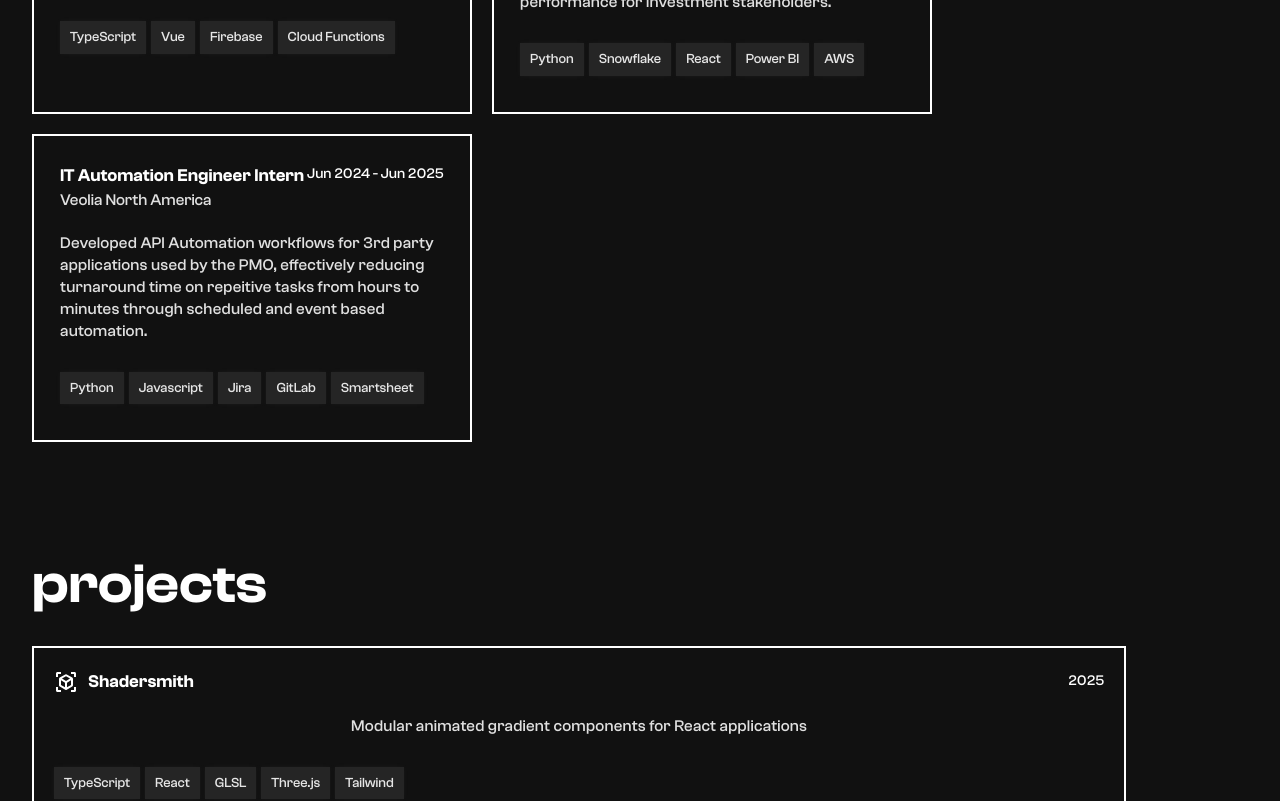
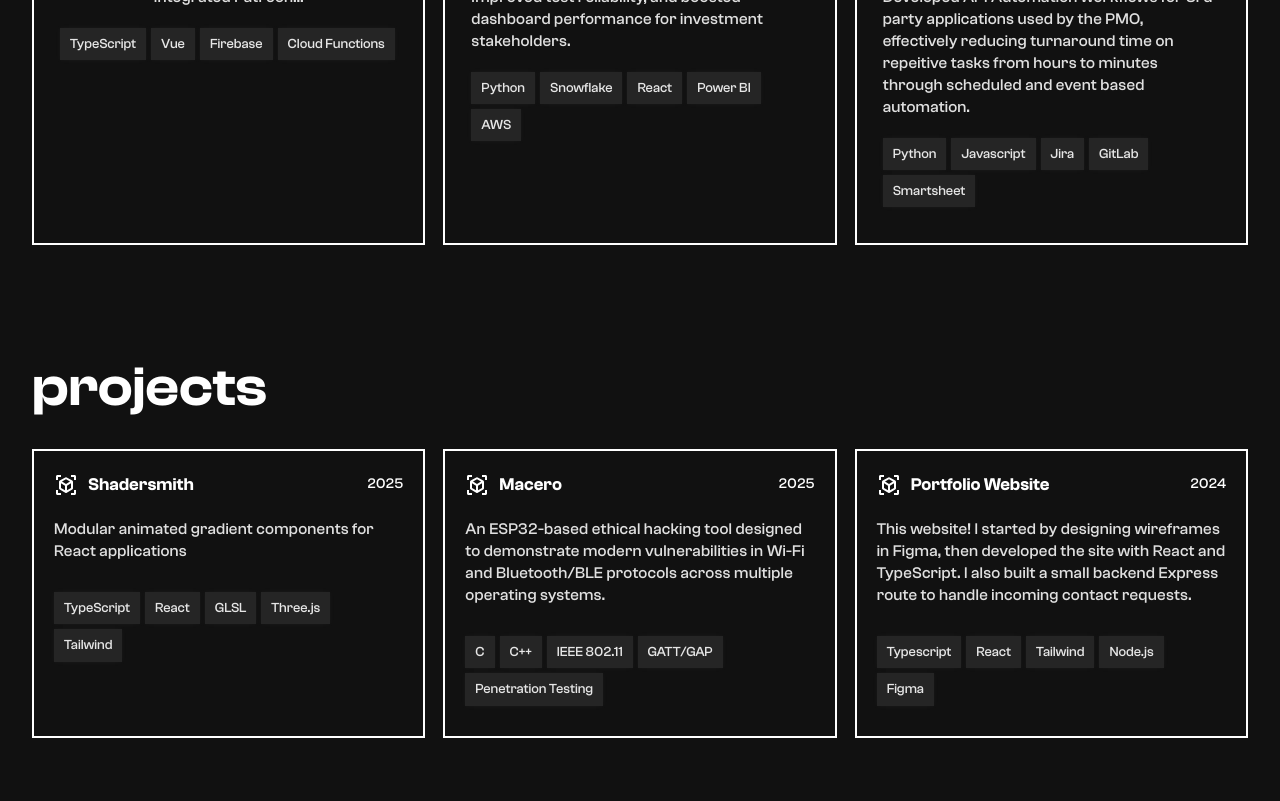
Before and after one commit to qinflan/portfolio, a React (Vite) app in the folder portfolio/client/: page / in a window 1280 px wide. Shown: the part 1540-2341 px from the top of the page. Built offline with nearby package versions, Linux system fonts and the light colour scheme; a web font is replaced by a local one.

Commit message:
fix: flexbox alignment for widgets

```diff
--- a/portfolio/client/src/components/sections/experience/Experience.css
+++ b/portfolio/client/src/components/sections/experience/Experience.css
@@ -13,7 +13,7 @@
     display: flex;
     flex-direction: row;
     flex-wrap: wrap;
-    gap: 20px;
+    gap: 18px;
     position: relative;
 }
 
@@ -22,9 +22,10 @@
     flex-direction: column;
     background-color: var(--page-foreground);
     padding: 26px;
-    width: 440px;
+    flex: 1;
+    min-width: 300px;
     border: 2px solid var(--widget-stroke);
-    gap: 20px;
+    gap: 10px;
     opacity: 1;
     transition: opacity 0.3s ease-in-out, transform 0.3s ease-in-out;
 }
--- a/portfolio/client/src/components/sections/projects/Projects.css
+++ b/portfolio/client/src/components/sections/projects/Projects.css
@@ -2,7 +2,7 @@
     display: flex;
     flex-direction: row;
     flex-wrap: wrap;
-    gap: 20px;
+    gap: 18px;
     position: relative;
     width: 100%;
 }
--- a/portfolio/client/src/components/ui/ProjectWidget.css
+++ b/portfolio/client/src/components/ui/ProjectWidget.css
@@ -3,7 +3,8 @@
   flex-direction: column;
   background-color: var(--page-foreground);
   padding: 26px;
-  width: 440px;
+  flex: 1;
+  min-width: 300px;
   border: 2px solid var(--widget-stroke);
   transition: 0.3s;
   user-select: none;
```
